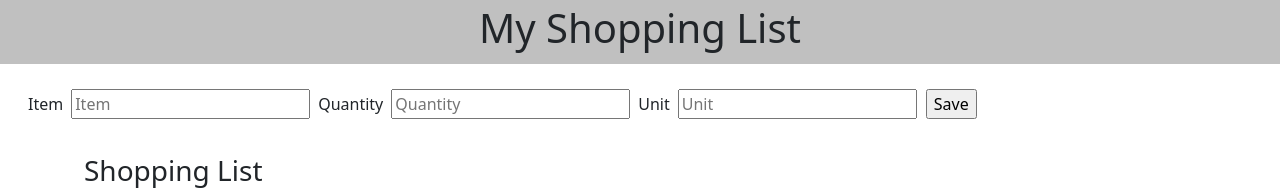
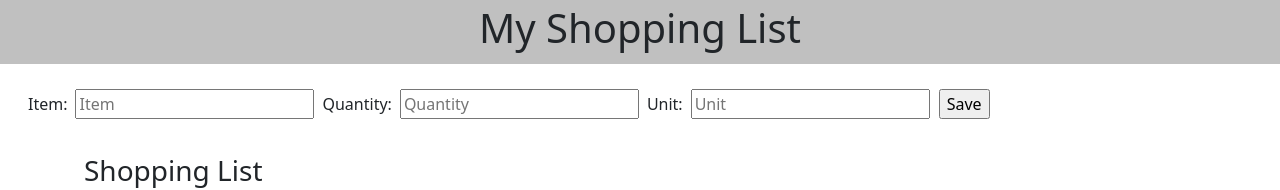
Before and after one commit to ocarr199/group-fs-react-shopping-list, a React (Create React App) app: page / in a window 1280 px wide. Shown: the top 190 px of the page. Built offline with nearby package versions, Linux system fonts and the light colour scheme; no server answers.

Commit message:
Clean branch.

```diff
--- a/src/components/AddItemForm/AddItemForm.jsx
+++ b/src/components/AddItemForm/AddItemForm.jsx
@@ -13,20 +13,20 @@ function AddItemForm ({addItem}) {
    }
  return(
 <form onSubmit={handleSubmit}>
-   <label htmlFor="">Item</label>
+   <label htmlFor="">Item:</label>
       <input onChange={(event) => setNewItem({name: event.target.value})}
          value={newItem.name}
          placeholder="Item"
          type="text"
       />
-   <label htmlFor="">Quantity</label>
+   <label htmlFor="">Quantity:</label>
    <input onChange={(event) => setNewItem({quantity: event.target.value})}
          value={newItem.quantity}
          placeholder="Quantity"
          type="text"
       />
 
-   <label htmlFor="">Unit</label>
+   <label htmlFor="">Unit:</label>
    <input onChange={(event) => setNewItem({unit: event.target.value})}
          value={newItem.unit}
          placeholder="Unit"
```
